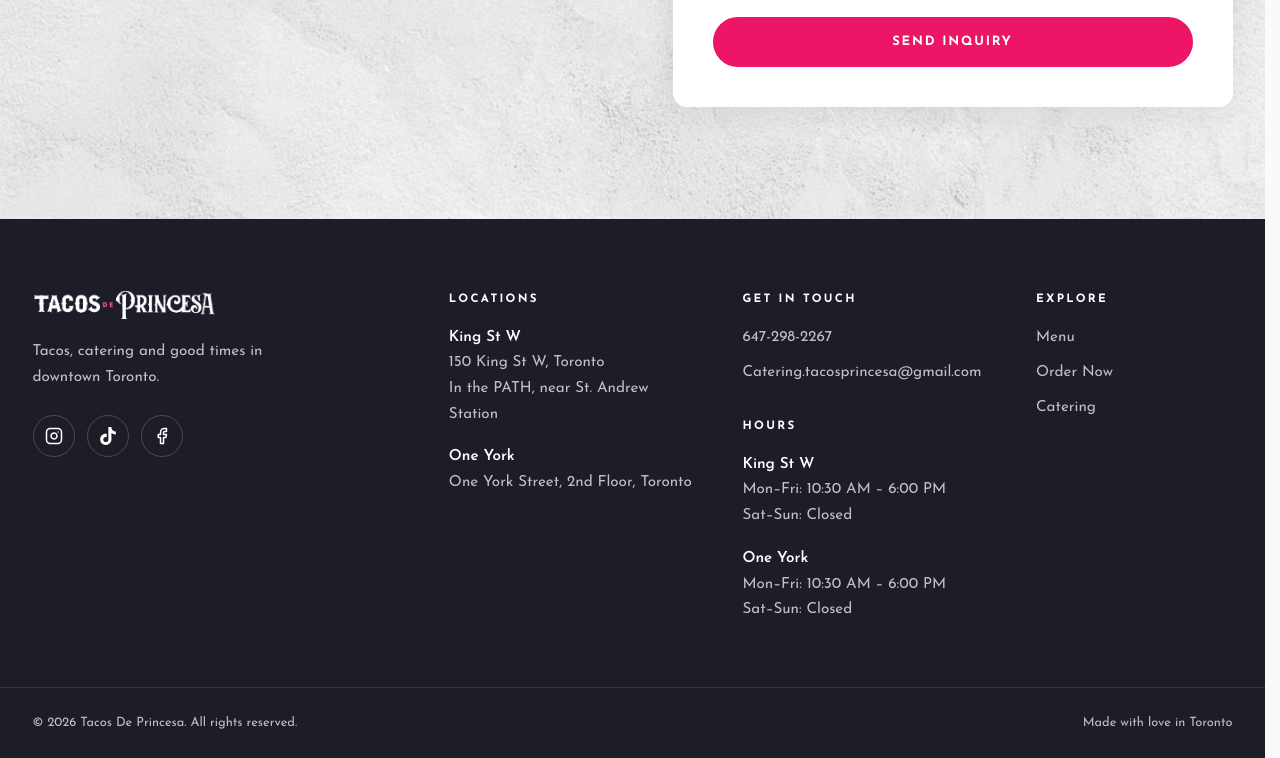
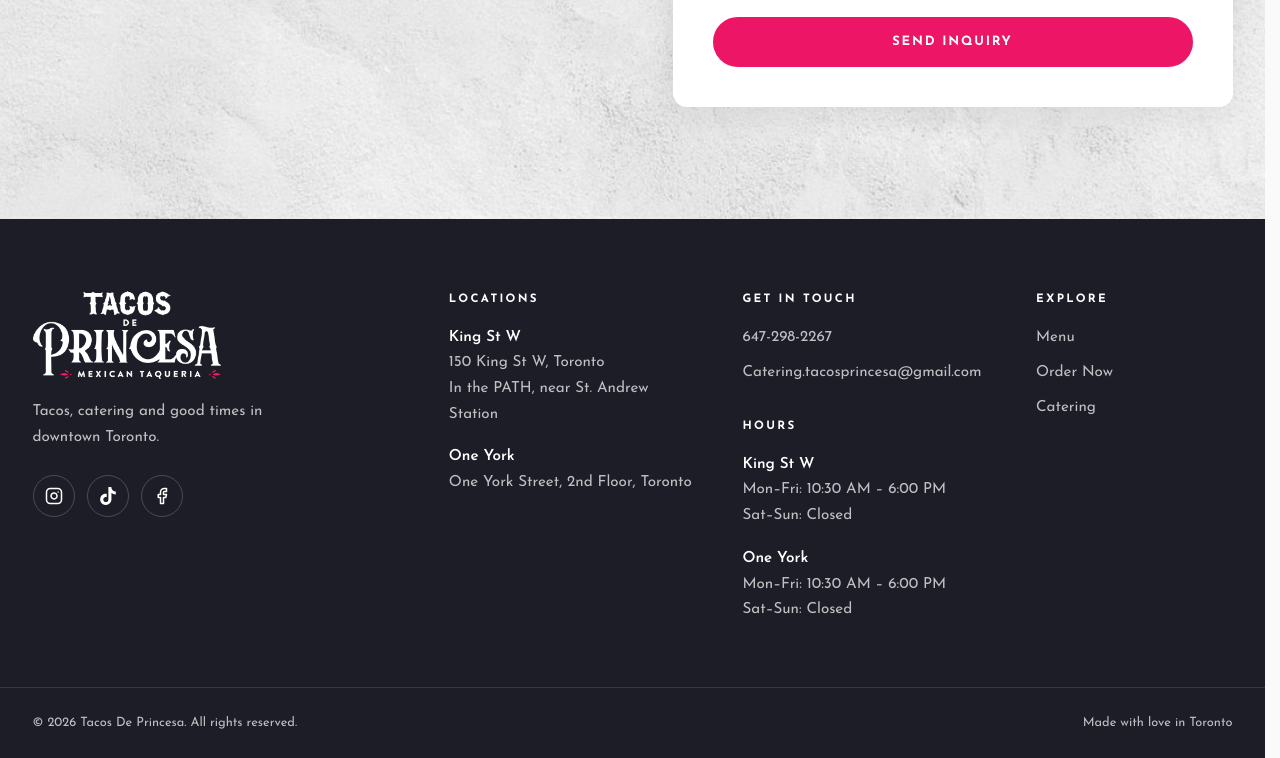
Before and after one commit to defihussle/tacos-de-princesa, a plain HTML site: page catering.html in a window 1280 px wide. Shown: the part 713-1471 px from the top of the page. Drawn offline with nearby package versions, Linux system fonts and the light colour scheme.

Commit message:
Footer: new white stacked logo
Made from the supplied artwork with its black background removed, sized
to the same width as the old footer logo.

Co-Authored-By: Claude Opus 5.5 <noreply@anthropic.com>

```diff
--- a/catering.html
+++ b/catering.html
@@ -167,7 +167,7 @@
     <div class="container site-footer__grid">
       <div class="site-footer__brand">
         <a href="index.html">
-          <img class="site-footer__logo" src="images/logo-light.png" alt="Tacos De Princesa home" width="287" height="44" loading="lazy">
+          <img class="site-footer__logo" src="images/logo-footer.png" alt="Tacos De Princesa home" width="640" height="298" loading="lazy">
         </a>
         <p>Tacos, catering and good times in downtown Toronto.</p>
         <ul class="social" aria-label="Social media">
--- a/css/styles.css
+++ b/css/styles.css
@@ -1639,7 +1639,7 @@ p:last-child {
 
 .site-footer__logo {
   width: auto;
-  height: 28px;
+  height: 88px;
   margin-bottom: 1.25rem;
 }
 
```
Also changed, not shown: index.html (+1 -1 lines), images/logo-footer.png (added).
